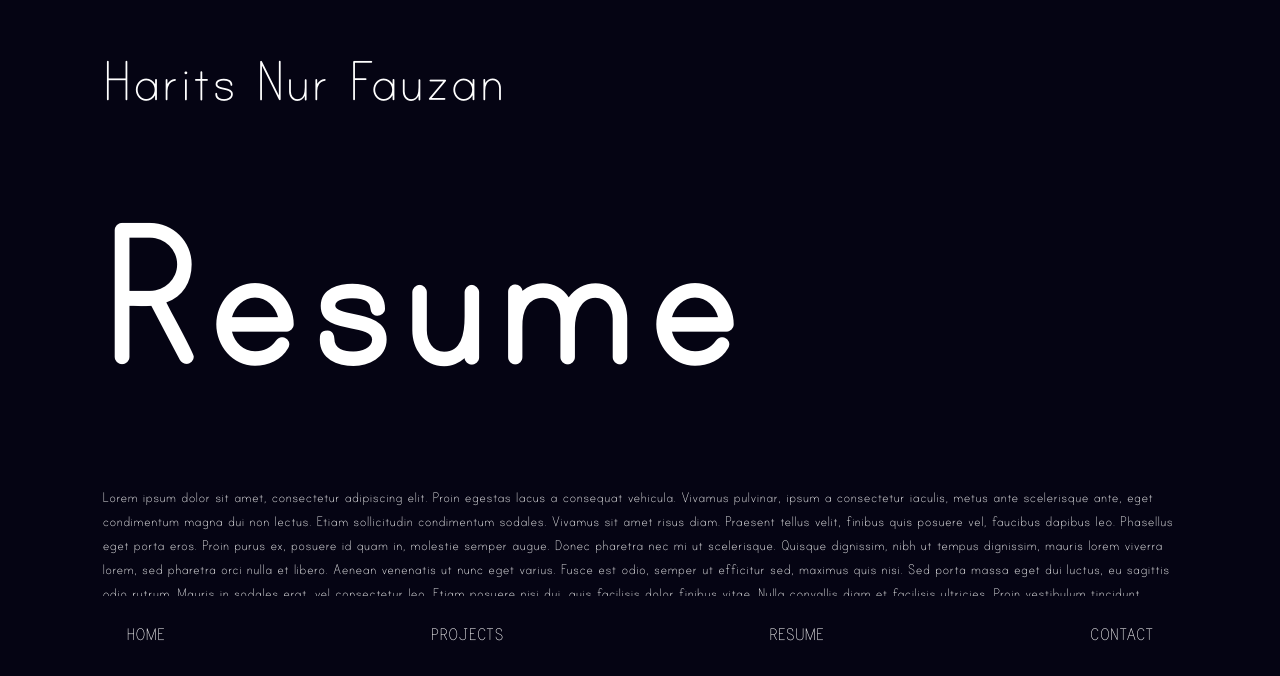
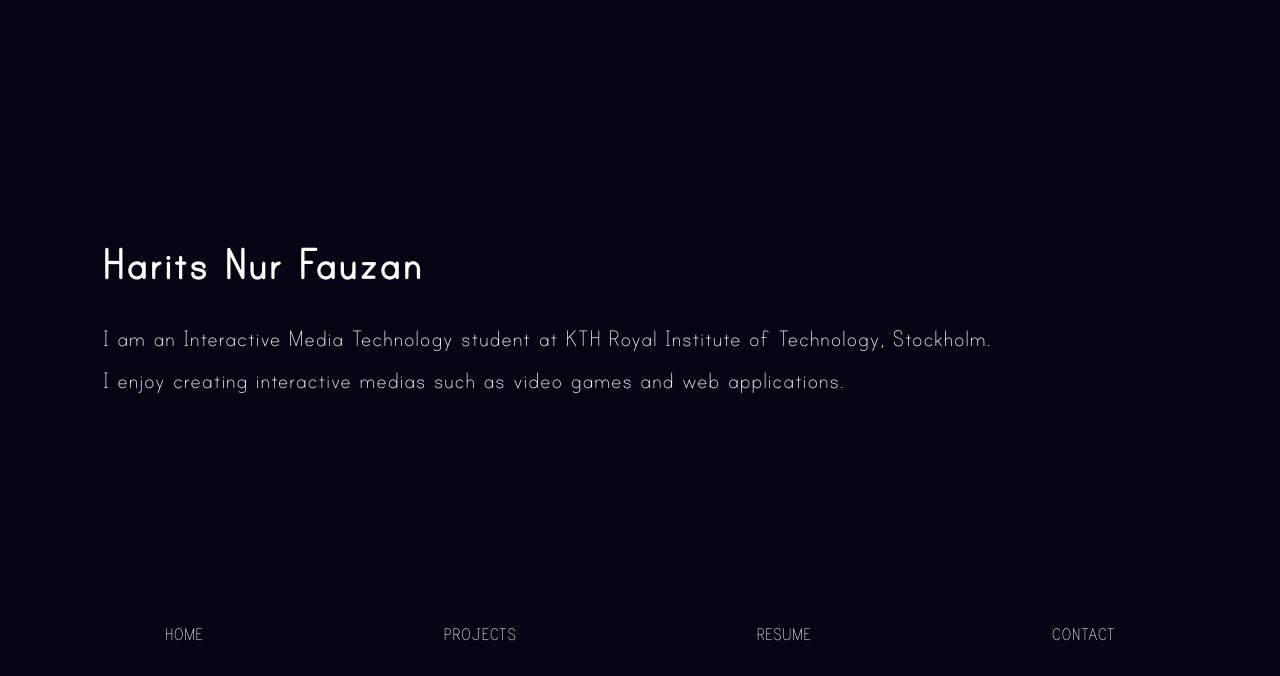
Before and after one commit to mharitsnf/portfolio, a React (Create React App) app: page / in a window 1280 px wide. Shown: the part 124-800 px from the top of the page. Built offline with nearby package versions, Linux system fonts and the light colour scheme.

Commit message:
Implement page changing

```diff
--- a/src/App.js
+++ b/src/App.js
@@ -3,12 +3,19 @@ import './App.css';
 
 import { PageContainer } from './components/pageContainer';
 import { Menu } from './components/menu';
+import { useState } from 'react';
 
 function App() {
+  const [currentPage, setCurrentPage] = useState('HOME')
+
+  const handlePageChange = (e) => {
+    setCurrentPage(e.target.innerText)
+  }
+
   return (
     <div className='bg-dark-blue h-screen relative'>
-      <PageContainer/>
-      <Menu/>
+      <PageContainer currentPage={currentPage} />
+      <Menu currentPage={currentPage} handlePageChange={handlePageChange} />
     </div>
   );
 }
--- a/src/components/menu/index.js
+++ b/src/components/menu/index.js
@@ -1,13 +1,14 @@
 
 import { MenuButton } from "../menuButton";
 
-export const Menu = () => {
+export const Menu = ({ handlePageChange, currentPage }) => {
+
     return(
-        <div className="h-[10vh] flex gap-[1vw] justify-around items-center absolute bottom-0 w-full z-10 bg-dark-blue">
-            <MenuButton menu="HOME" />
-            <MenuButton menu="PROJECTS" />
-            <MenuButton menu="RESUME" />
-            <MenuButton menu="CONTACT" />
+        <div className="h-[10vh] px-[4vw] flex gap-[1vw] justify-around items-center absolute bottom-0 w-full z-10 bg-dark-blue">
+            <MenuButton menu="HOME" handlePageChange={handlePageChange} />
+            <MenuButton menu="PROJECTS" handlePageChange={handlePageChange} />
+            <MenuButton menu="RESUME" handlePageChange={handlePageChange} />
+            <MenuButton menu="CONTACT" handlePageChange={handlePageChange} />
         </div>
     );
 }
--- a/src/components/menuButton/index.js
+++ b/src/components/menuButton/index.js
@@ -1,8 +1,8 @@
 
-export const MenuButton = (props) => {
+export const MenuButton = ({ menu, handlePageChange }) => {
     return (
         <div className="text-white font-print-clearly h-min text-[4vw] md:text-[1.5vw]" >
-            <p>{props.menu}</p>
+            <button onClick={handlePageChange}>{menu}</button>
         </div>
     );
 }
--- a/src/components/pageContainer/index.js
+++ b/src/components/pageContainer/index.js
@@ -2,11 +2,20 @@ import { Home } from "../../pages/home";
 import { Projects } from "../../pages/projects";
 import { Resume } from "../../pages/resume";
 import { Contact } from "../../pages/contact";
+import { useState } from "react";
 
-export const PageContainer = () => {
+export const PageContainer = ({ currentPage }) => {
+
+    const displayPage = (currentPage) => {
+        if (currentPage == "PROJECTS") return <Projects/>
+        if (currentPage == "RESUME") return <Resume/>
+        if (currentPage == "CONTACT") return <Contact/>
+        return <Home/>
+    }
+
     return (
         <div className="h-[90vh]" >
-            <Resume/>
+            {displayPage(currentPage)}
         </div>
     );
 }
--- a/src/pages/contact/index.js
+++ b/src/pages/contact/index.js
@@ -1,13 +1,11 @@
-import { useState } from "react";
 
 export const Contact = () => {
-    const [isPinned, setIsPinned] = useState(false);
 
     return (
         <div className="text-white py-[4vh] px-[8vw] h-full overflow-scroll">
             <div className="flex flex-col gap-y-[1vh]">
                 <div className="h-[15vh]" />
-                <div className={`flex flex-col ${isPinned ? 'pinned' : 'default'}`} id="title" >
+                <div className={`flex flex-col default`} id="title" >
                     <p className="font-print-clearly text-[5vw]">Harits Nur Fauzan</p>
                     <h1 className="font-print-bold text-[18vw]">Contact</h1>
                 </div>
--- a/src/pages/projects/index.js
+++ b/src/pages/projects/index.js
@@ -1,13 +1,11 @@
-import { useState } from "react";
 
 export const Projects = () => {
-    const [isPinned, setIsPinned] = useState(false);
 
     return (
         <div className="text-white py-[4vh] px-[8vw] h-full overflow-scroll">
             <div className="flex flex-col gap-y-[1vh]">
                 <div className="h-[15vh]" />
-                <div className={`flex flex-col ${isPinned ? 'pinned' : 'default'}`} id="title" >
+                <div className={`flex flex-col default`} id="title" >
                     <p className="font-print-clearly text-[5vw]">Harits Nur Fauzan</p>
                     <h1 className="font-print-bold text-[18vw]">Projects</h1>
                 </div>
--- a/src/pages/resume/index.js
+++ b/src/pages/resume/index.js
@@ -1,13 +1,11 @@
-import { useState } from "react";
 
 export const Resume = () => {
-    const [isPinned, setIsPinned] = useState(false);
 
     return (
         <div className="text-white py-[4vh] px-[8vw] h-full overflow-scroll">
             <div className="flex flex-col gap-y-[1vh]">
                 <div className="h-[15vh]" />
-                <div className={`flex flex-col ${isPinned ? 'pinned' : 'default'}`} id="title" >
+                <div className={`flex flex-col default`} id="title" >
                     <p className="font-print-clearly text-[5vw]">Harits Nur Fauzan</p>
                     <h1 className="font-print-bold text-[18vw]">Resume</h1>
                 </div>
```
